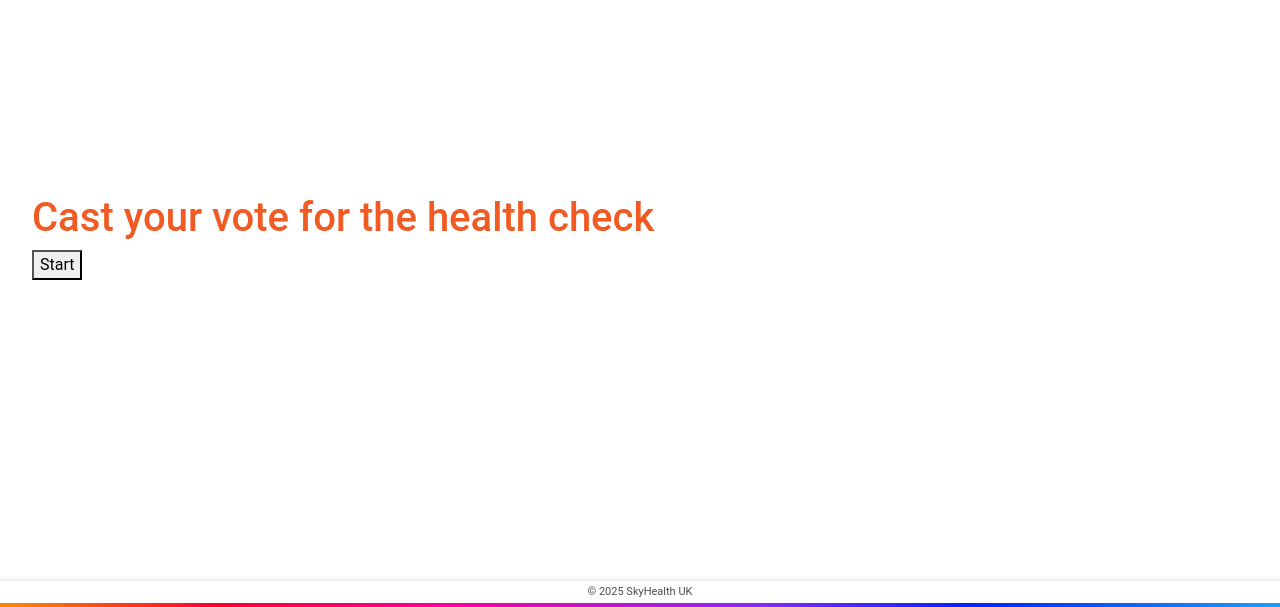
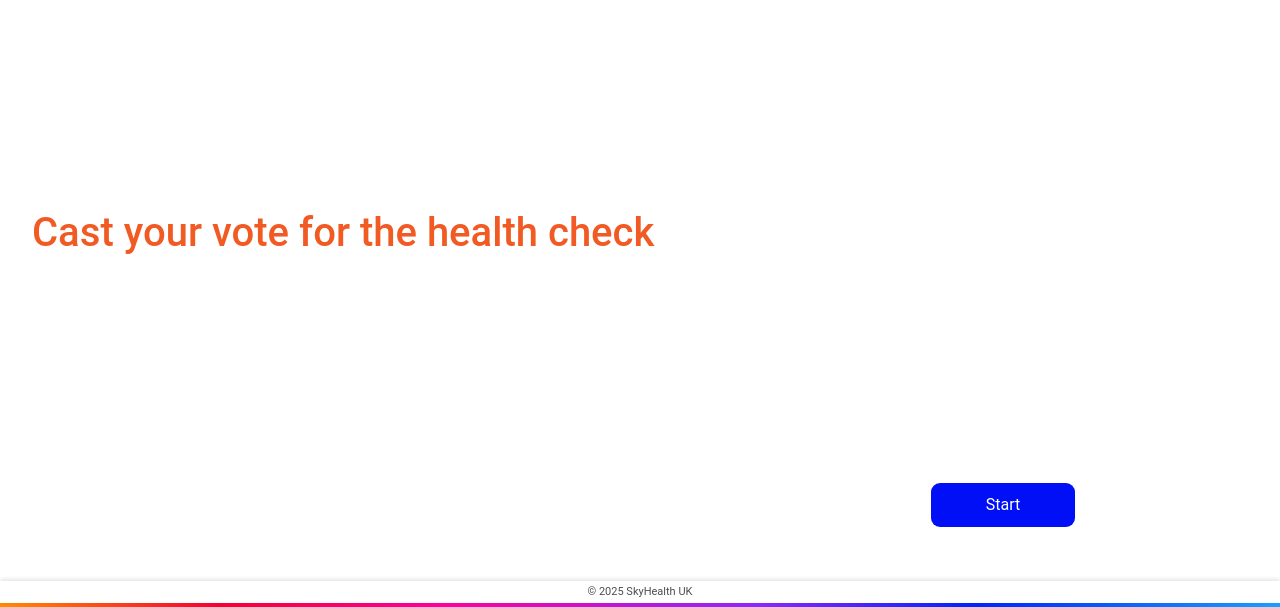
Before and after one commit to maibucheeri18/skyHealth, a Django app: page /healthCheck/votingForm in a window 1280 px wide. Shown: the part 193-800 px from the top of the page. Run offline with Django 5.2, Linux system fonts and the light colour scheme.

Commit message:
apply css to the start button
will be adding an arrow to the button as shown in the high fidelity

```diff
--- a/healthCheck/static/votingForm.css
+++ b/healthCheck/static/votingForm.css
@@ -49,3 +49,15 @@ main {
     right: 5%;
     left: 5%;
 }
+
+.start-button{
+    padding: 10px 55px;
+    background-color: var(--sky-primary-blue);
+    color: white;
+    border: none;
+    border-radius: 9px;
+    font-size: 1rem;
+    position: absolute;
+    bottom: 10%;
+    right: 16%;
+}
```
